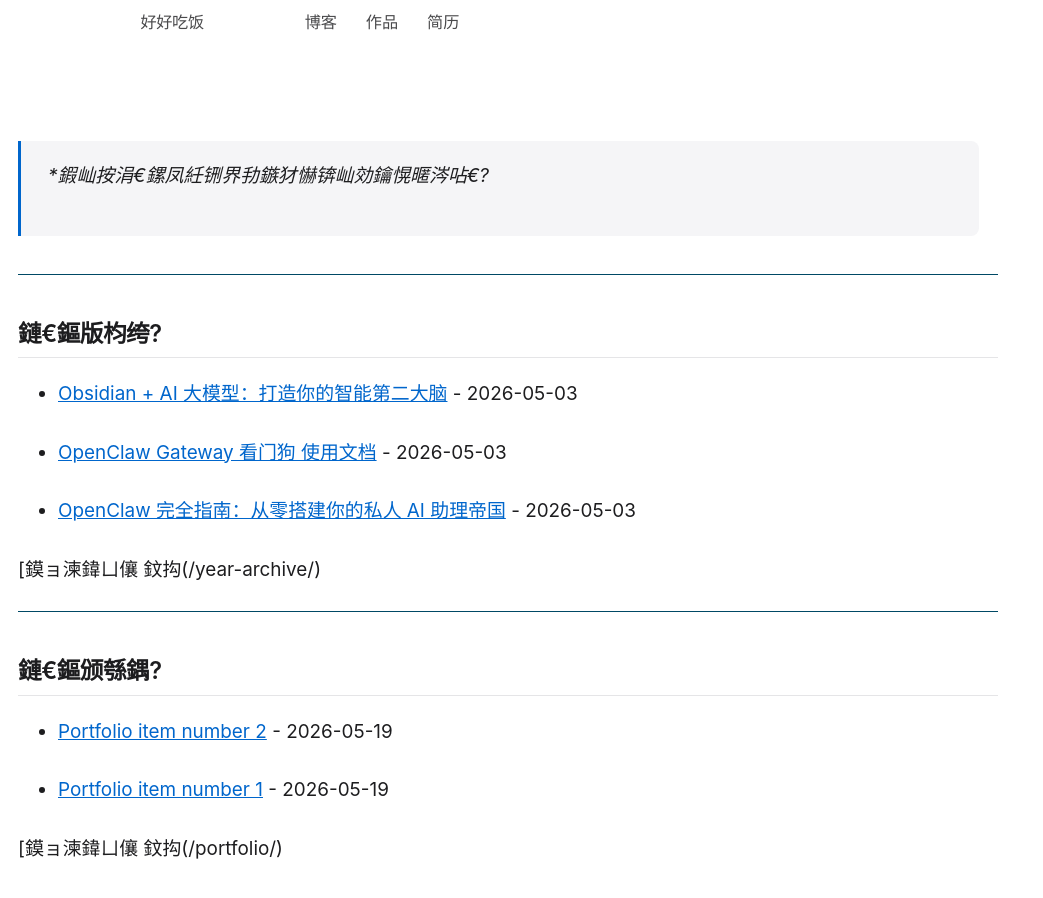
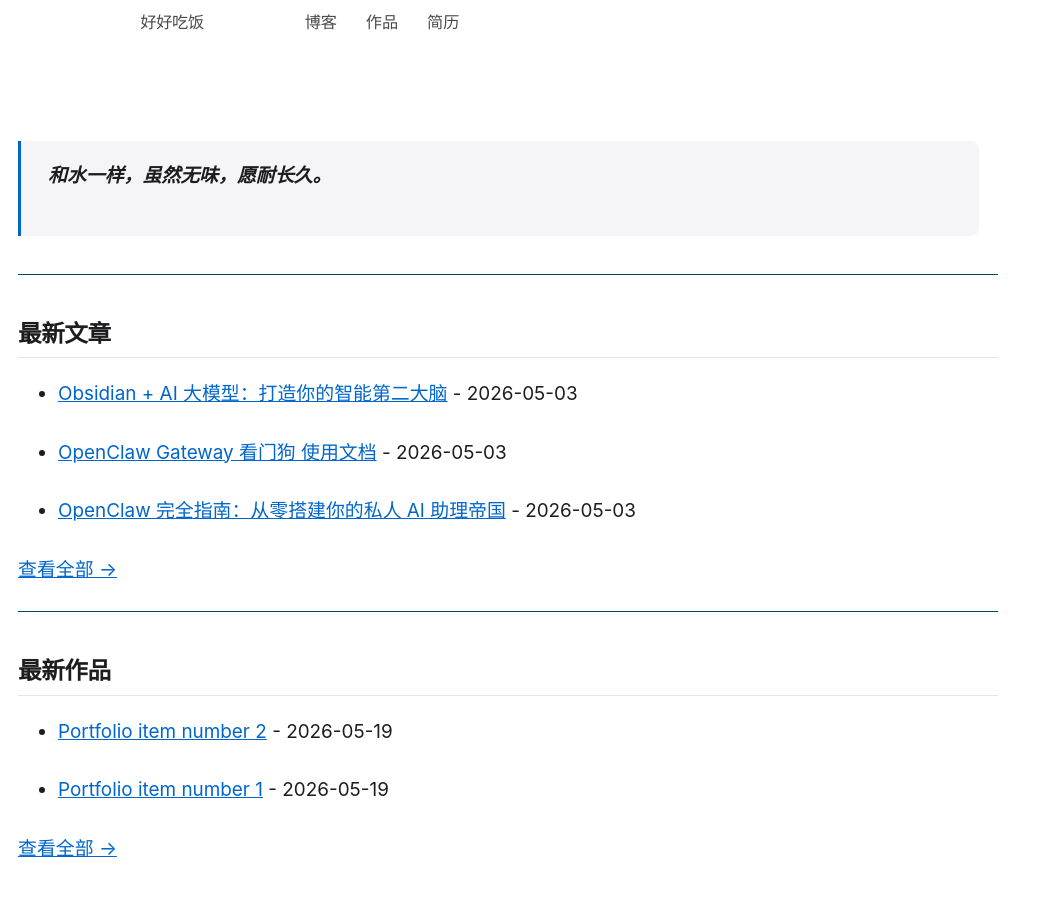
Before and after one commit to zach1219/zach1219.github.io, a Jekyll site: the page built from _pages/about.md, in a window 1280 px wide and 900 px high. Shown: the whole window, without its empty margins (0-1043 px from the left). Built offline with Jekyll 4.4.1, drawn with Linux system fonts in a browser that asks for light colours; our own code applies the rules of GitHub Pages for plain Markdown files; a script that is not in the unit is left out; comment, search, counter and statistics services are not loaded.

Commit message:
Fix encoding corruption and remove author sidebar

```diff
--- a/_pages/about.md
+++ b/_pages/about.md
@@ -7,32 +7,32 @@ redirect_from:
   - /about.html
 ---
 
-> **鍜屾按涓€鏍凤紝铏界劧鏃犲懗锛屾効鑰愰暱涔呫€?*
+> **和水一样，虽然无味，愿耐长久。**
 
 ---
 
-## 鏈€鏂版枃绔?
+## 最新文章
 
 {% assign sorted_posts = site.posts | sort: "date" | reverse %}
 {% for post in sorted_posts limit:3 %}
 - [{{ post.title }}]({{ post.url }}) - {{ post.date | date: "%Y-%m-%d" }}
 {% endfor %}
 {% if site.posts.size == 0 %}
-*鏆傛棤鏂囩珷*
+*暂无文章*
 {% endif %}
 
-[鏌ョ湅鍏ㄩ儴 鈫抅(/year-archive/)
+[查看全部 →](/year-archive/)
 
 ---
 
-## 鏈€鏂颁綔鍝?
+## 最新作品
 
 {% assign sorted_portfolio = site.portfolio | sort: "date" | reverse %}
 {% for item in sorted_portfolio limit:3 %}
 - [{{ item.title }}]({{ item.url }}) - {{ item.date | date: "%Y-%m-%d" }}
 {% endfor %}
 {% if site.portfolio.size == 0 %}
-*鏆傛棤浣滃搧*
+*暂无作品*
 {% endif %}
 
-[鏌ョ湅鍏ㄩ儴 鈫抅(/portfolio/)
+[查看全部 →](/portfolio/)
```
